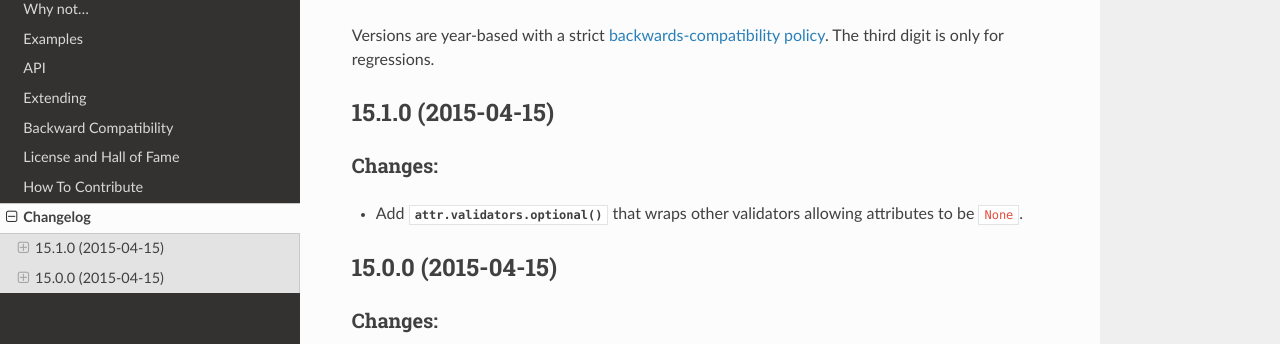
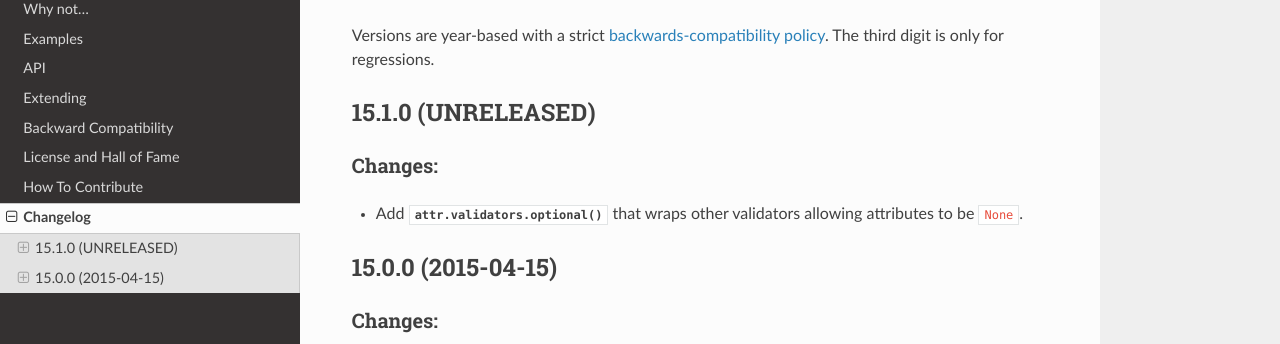
Before and after one commit to python-attrs/attrs, a Sphinx documentation site: the page built from docs/changelog.rst, in a window 1280 px wide. Shown: the part 136-480 px from the top of the page. Built offline with Sphinx 7.4.7 and the Read the Docs theme 2.0.0, drawn with Linux system fonts in a browser that asks for light colours.

Commit message:
Fix copy-pasta error

```diff
--- a/docs/changelog.rst
+++ b/docs/changelog.rst
@@ -9,7 +9,7 @@ Versions are year-based with a strict :doc:`backwards-compatibility policy <back
 The third digit is only for regressions.
 
 
-15.1.0 (2015-04-15)
+15.1.0 (UNRELEASED)
 -------------------
 
 
```
